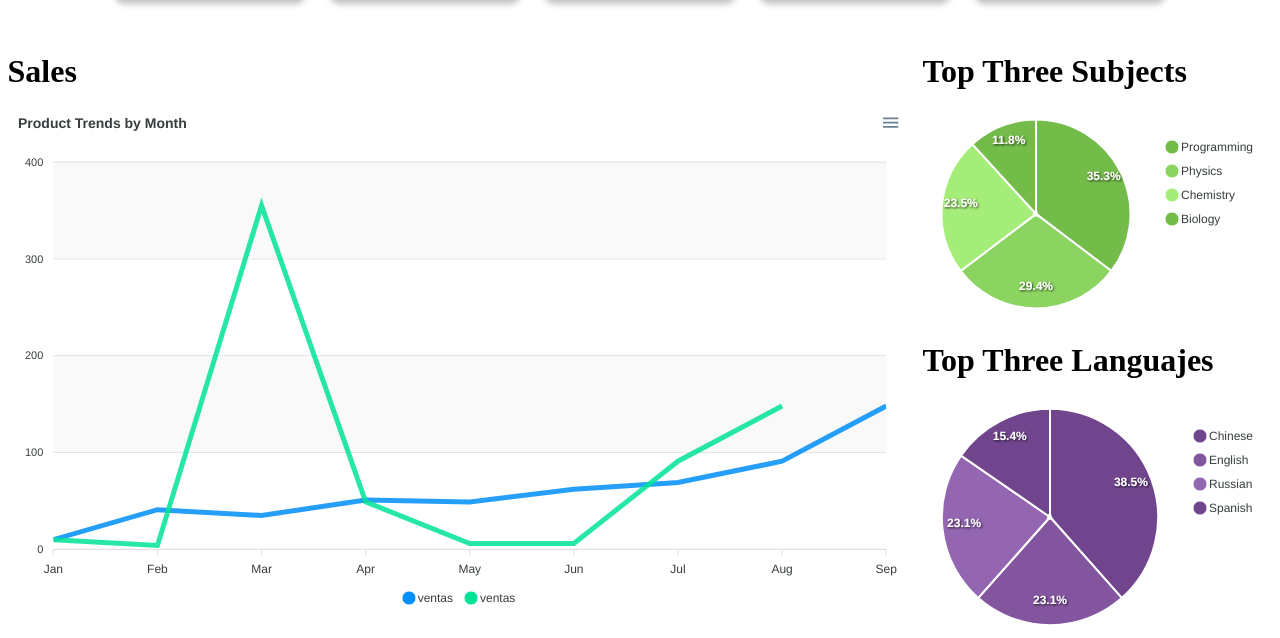
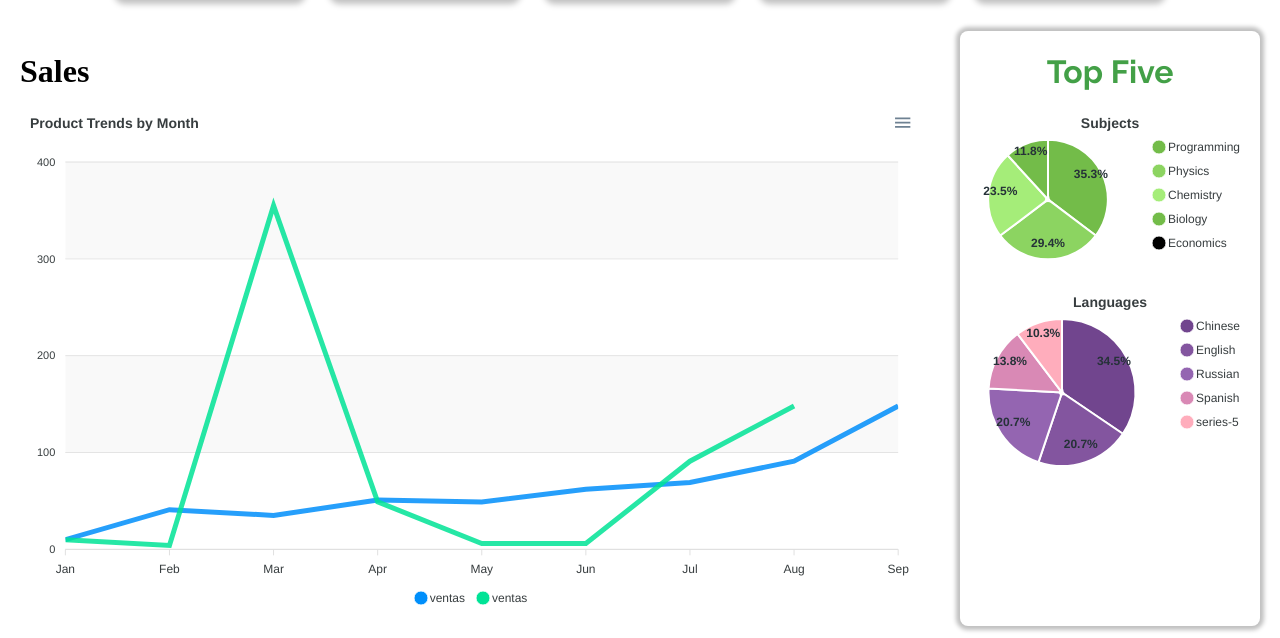
Before and after one commit to Mr-Hache/bidWiz-Frontend, a Next.js app: page /admin in a window 1280 px wide. Shown: the part 282-920 px from the top of the page. Built offline with nearby package versions, Linux system fonts and the light colour scheme; no server answers.

Commit message:
Agregamos el componente adminDisbaled que contiene la lógica del borrado lógico

```diff
--- /dev/null
+++ b/app/Componets/adminDistribution/adminDistribution.module.scss
@@ -0,0 +1,19 @@
+@import "../../utils/mixin";
+@import "../../utils/variabls";
+
+.five {
+  background-color: white;
+  box-shadow: 0px 0px 4px 4px rgba(0, 0, 0, 0.25);
+  border-radius: 0.5rem;
+  font-family: $ralewayFont;
+  text-align: center;
+  color: $darkGray;
+
+  h1 {
+    color: $darkMediumGreen;
+  }
+
+  .grafic {
+    margin-bottom: 20px;
+  }
+}
--- a/app/Componets/adminDistribution/adminDistribution.tsx
+++ b/app/Componets/adminDistribution/adminDistribution.tsx
@@ -4,6 +4,7 @@ import React from "react";
 import ApexCharts from "react-apexcharts";
 import { ApexOptions } from "apexcharts";
 import { ChartOptions } from "../adminSales/adminSales";
+import styles from "./adminDistribution.module.scss";
 
 interface ChartData {
   series: number[];
@@ -28,8 +29,20 @@ export default function adminDistribution() {
         "Law",
         "Programming",
       ],
+      title: {
+        text: "Subjects",
+        align: "center",
+      },
+      colors: ["#73bc49", "#8cd461", "#a5ed79"],
+      dataLabels: {
+        style: {
+          colors: ["#263238"], // Color negro para las letras
+        },
 
-      colors: ["#73bc49", "#8cd461", "#a5ed79"],
+        dropShadow: {
+          enabled: false, // Desactivar las sombras
+        },
+      },
     },
   };
 
@@ -47,8 +60,20 @@ export default function adminDistribution() {
         "Russian",
         "Italian",
       ],
+      title: {
+        text: "Languages",
+        align: "center",
+      },
+      colors: ["#71458e", "#83559f", "#9465b1", "#D989B5", "#FFADBC"],
+      dataLabels: {
+        style: {
+          colors: ["#263238"], // Color negro para las letras
+        },
 
-      colors: ["#71458e", "#83559f", "#9465b1"],
+        dropShadow: {
+          enabled: false, // Desactivar las sombras
+        },
+      },
     },
   };
 
@@ -62,7 +87,7 @@ export default function adminDistribution() {
       labels: subjectsData.options?.labels
         ?.map((label, index) => ({ label, value: subjectsData.series[index] }))
         .sort((a, b) => b.value - a.value)
-        .slice(0, 4)
+        .slice(0, 5)
         .map((item) => item.label),
     },
   };
@@ -71,7 +96,7 @@ export default function adminDistribution() {
     series: languagesData.series
       .slice()
       .sort((a, b) => b - a)
-      .slice(0, 4),
+      .slice(0, 5),
     options: {
       ...languagesData.options,
       labels: languagesData.options?.labels
@@ -83,21 +108,24 @@ export default function adminDistribution() {
   };
 
   return (
-    <div>
-      <h1>Top Three Subjects </h1>
+    <div className={styles.five}>
+      <h1>Top Five</h1>
+      <div className={styles.grafic}>
         <ApexCharts
           options={topSubjectsData.options}
           series={topSubjectsData.series}
           type="pie"
-        width={350}
+          width={300}
         />
-      <h1>Top Three Languajes</h1>
+      </div>
+      <div className={styles.grafic}>
         <ApexCharts
           options={topLanguagesData.options}
           series={topLanguagesData.series}
           type="pie"
-        width={350}
+          width={300}
         />
+      </div>
     </div>
   );
 }
```
Also changed, not shown: app/Componets/adminDisabled/adminDisabled.tsx (added, +71 -0 lines). Lines whose indentation alone changed are shown as unchanged.
